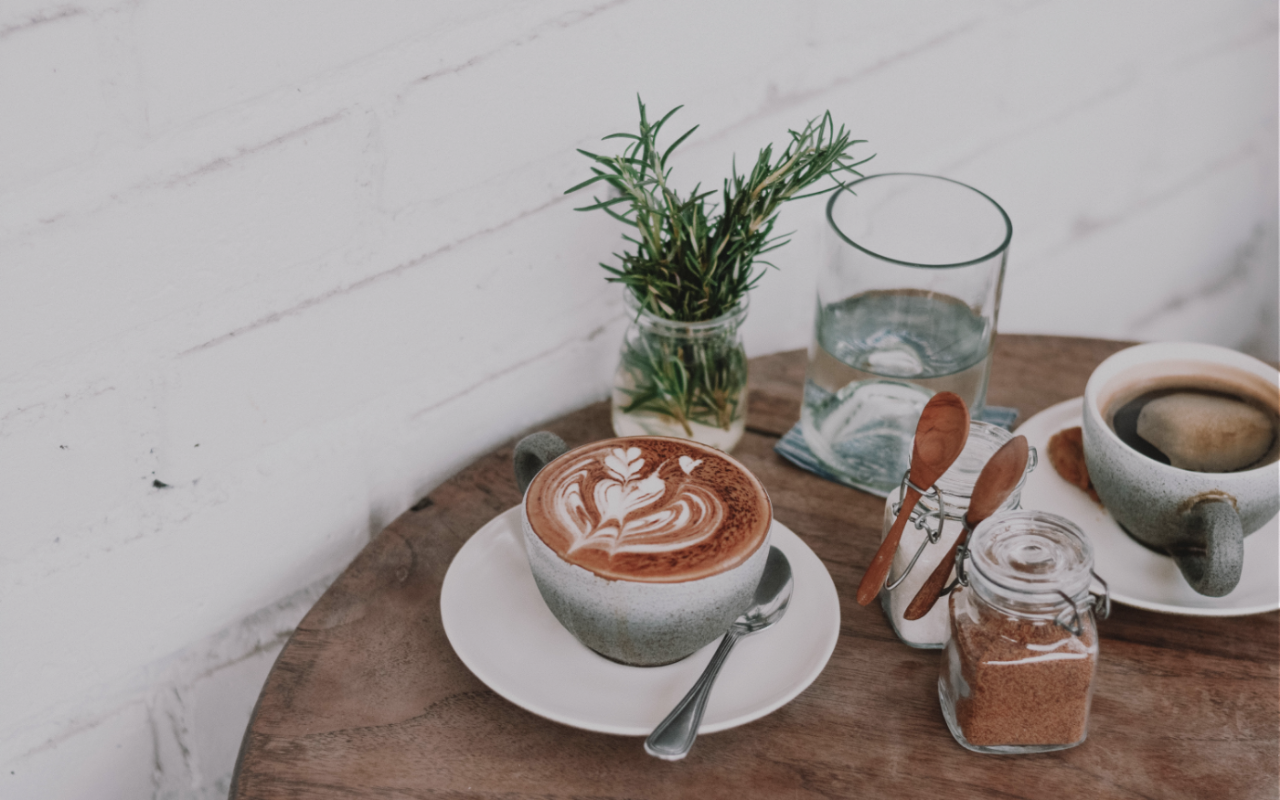
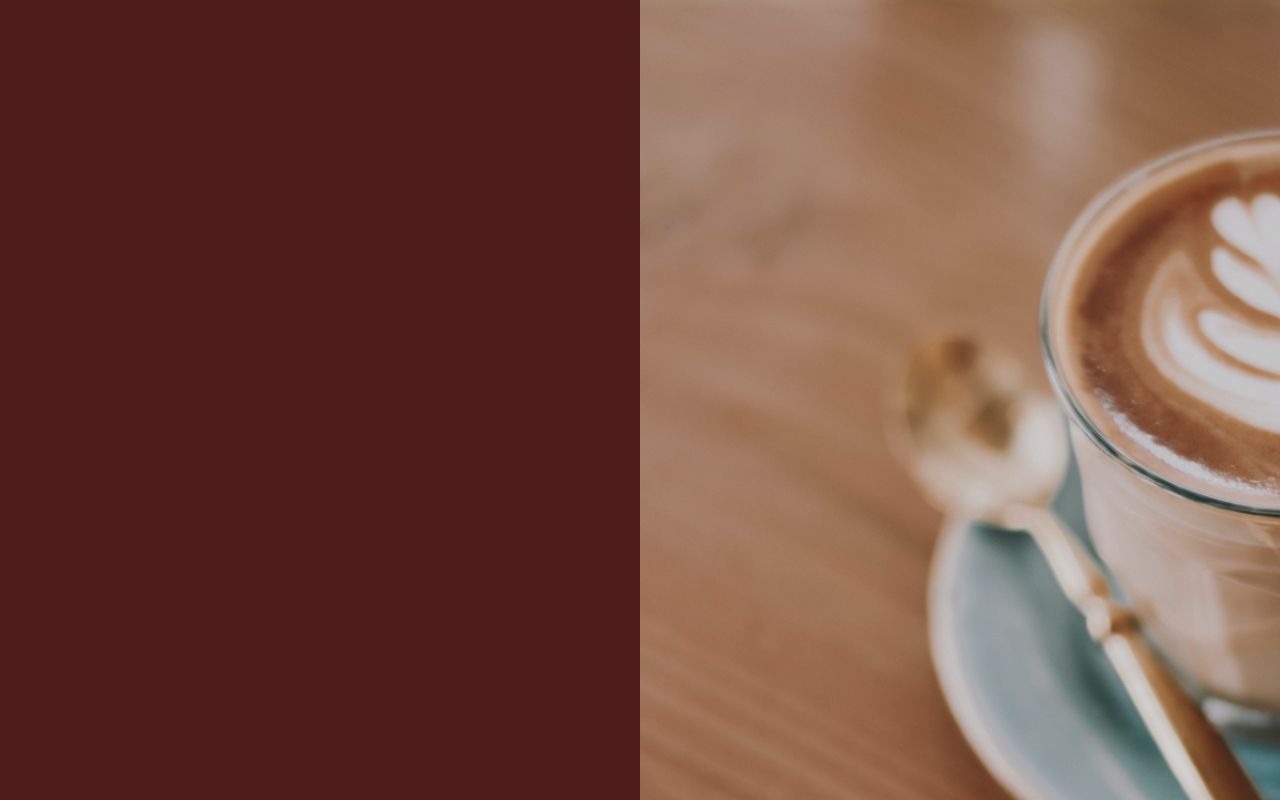
Before and after one commit to cyberangel99/restaurant, a Next.js app: page / in a window 1280 px wide. Built offline with nearby package versions, Linux system fonts and the light colour scheme.

Commit message:
Hero
added columns to hero

```diff
--- a/components/Hero.js
+++ b/components/Hero.js
@@ -1,7 +1,14 @@
+import React from "react";
+import { Container, Row, Col } from 'react-bootstrap';
 export default function Hero() {
     return (
-        <div id="hero">
-        </div>
+        <Container fluid id="hero">
+            <Row>
+                <Col className="column_1 hero_col"></Col>
+                <Col className="column_2 hero_col"></Col>
+            </Row>
+        </Container>
+
 
     )
 }
--- a/styles/custom.scss
+++ b/styles/custom.scss
@@ -1,9 +1,20 @@
 /* hero */
-#hero {
-    background: url('../public/images/hero-3.png') center center no-repeat;
+
+#hero{
     background-size: cover;
-    height: 100vh;
-    width: 100%;
+    max-height: 100%;
+
+    .column_1 {
+        background-color:   rgb(78, 27, 27);
+    };
+    .column_2 {
+        background: url('../public/images/hero-4.png') center center/cover no-repeat;
+    };
+
+    .hero_col {
+        height: 100vh;
+    }
+
 
 
 }
```
Also changed, not shown: public/images/aroma cafe font.png (added), public/images/hero-4.png (added).
